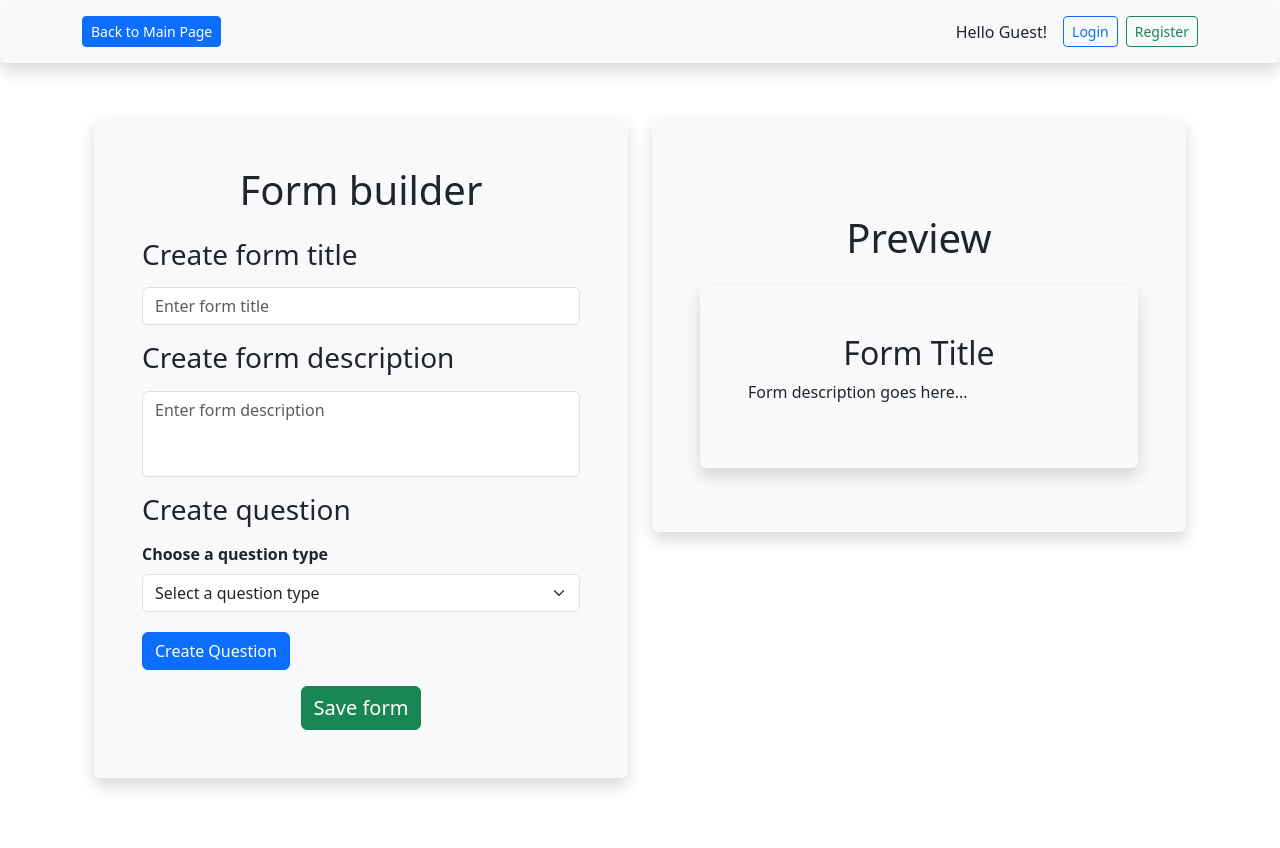
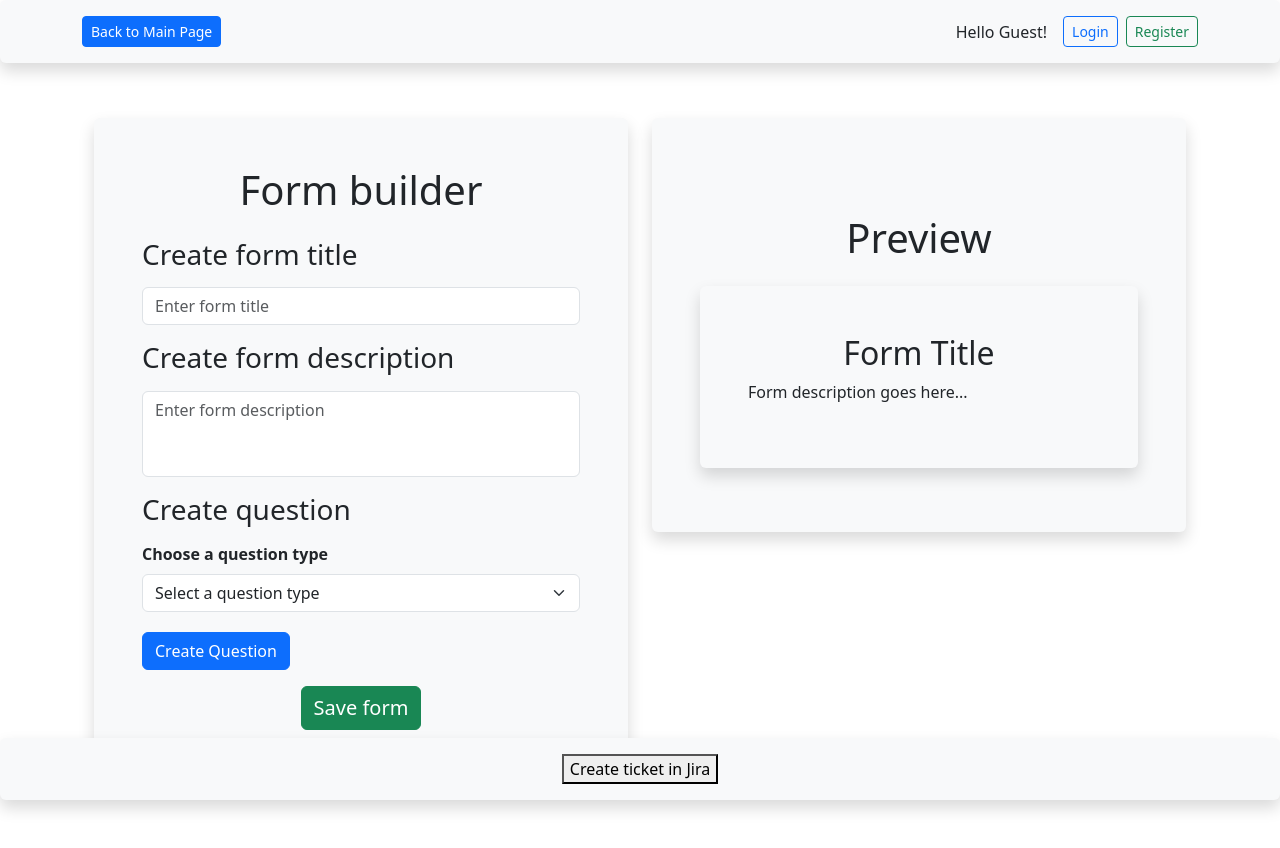
Before and after one commit to georgdronov/CourseProject, a React (Create React App) app in the folder client/: page /form-builder in a window 1280 px wide. Built offline with nearby package versions, Linux system fonts and the light colour scheme.

Commit message:
create footer with btn

```diff
--- a/client/src/App.js
+++ b/client/src/App.js
@@ -7,11 +7,14 @@ import { NotFound } from "./pages/NotFound";
 import {LoginPage} from "./pages/LoginPage"
 import { RegisterPage } from "./pages/RegisterPage";
 import { ProfilePage } from "./pages/ProfilePage";
+import { Header } from "./components/page-component/Header";
+import { Footer } from "./components/page-component/Footer";
 
 
 function App() {
   return (
     <Router>
+      <Header/>
       <div className="App">
         <Routes>
           <Route path="/" element={<MainPage />} />
@@ -23,6 +26,7 @@ function App() {
           <Route path="*" element={<NotFound />} />
         </Routes>
       </div>
+      <Footer/>
     </Router>
   );
 }
--- /dev/null
+++ b/client/src/components/page-component/Footer.jsx
@@ -0,0 +1,13 @@
+import React from "react";
+import { Container } from "react-bootstrap";
+import { CreateTicketButton } from "./CreateTicketButton";
+
+export const Footer = () => {
+  return (
+    <footer className="shadow bg-light p-3 rounded fixed-bottom">
+      <Container className="d-flex justify-content-center">
+        <CreateTicketButton />
+      </Container>
+    </footer>
+  );
+};
--- a/client/src/pages/FormBuilder.jsx
+++ b/client/src/pages/FormBuilder.jsx
@@ -15,7 +15,6 @@ import { MakeSingleLineQuestion } from "../components/make-question/MakeSingleLi
 import { MakeMultiLineQuestion } from "../components/make-question/MakeMultiLineQuestion";
 import { MakeNumberQuestion } from "../components/make-question/MakeNumberQuestion";
 import { MakeCheckboxQuestion } from "../components/make-question/MakeCheckboxQuestion";
-import { Header } from "../components/page-component/Header";
 
 export const FormBuilder = () => {
   const { id } = useParams();
@@ -153,7 +152,6 @@ export const FormBuilder = () => {
 
   return (
     <DragDropContext onDragEnd={onDragEnd}>
-      <Header/>
       <Container className="d-flex justify-content-center align-items-center min-vh-100 mt-5">
         <Row className="w-100">
           <Col className="col-12 col-md-6">
--- a/client/src/pages/MainPage.jsx
+++ b/client/src/pages/MainPage.jsx
@@ -1,7 +1,6 @@
 import React, { useState, useEffect } from "react";
 import { Container, Row, Col, Button, Card, Pagination } from "react-bootstrap";
 import { Link } from "react-router-dom";
-import { Header } from "../components/page-component/Header";
 
 export const MainPage = () => {
   const itemsPerPage = 6;
@@ -102,7 +101,6 @@ export const MainPage = () => {
 
   return (
     <Container className="d-flex flex-column justify-content-center align-items-center min-vh-100 shadow bg-light p-5 rounded mt-5">
-      <Header />
       <h1 className="text-center mb-5">Welcome to the Form Builder!</h1>
 
       {isLoggedIn ? (
--- a/client/src/pages/ProfilePage.jsx
+++ b/client/src/pages/ProfilePage.jsx
@@ -8,7 +8,6 @@ import {
   Modal,
   Form,
 } from "react-bootstrap";
-import { Header } from "../components/page-component/Header";
 import { Link } from "react-router-dom";
 
 export const ProfilePage = () => {
@@ -112,7 +111,6 @@ export const ProfilePage = () => {
 
   return (
     <Container className="d-flex flex-column justify-content-center align-items-center min-vh-100 shadow bg-light p-5 rounded mt-5">
-      <Header />
       <h1 className="text-center mb-5">Hello, {username}!</h1>
       <h2 className="text-center mb-4">Your Forms</h2>
 
```
